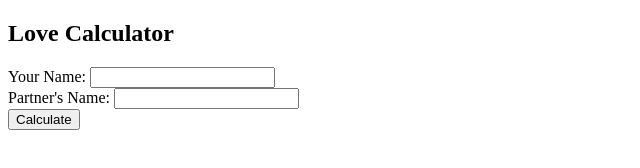
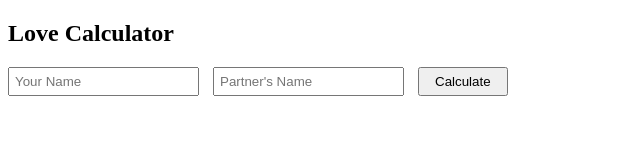
Before and after one commit to Primuha/love-calculator, a plain HTML site: page index.html in a window 1280 px wide. Shown: the whole page, without its empty margins (0-640 px from the left). Drawn offline with Linux system fonts and the light colour scheme.

Commit message:
Update index.html

```diff
--- a/index.html
+++ b/index.html
@@ -4,20 +4,19 @@
     <meta charset="UTF-8">
     <meta name="viewport" content="width=device-width, initial-scale=1.0">
     <title>Love Calculator</title>
+    <link rel="stylesheet" href="style.css"> <!-- Ensure you link to your CSS file correctly -->
 </head>
 <body>
-    <h2>Love Calculator</h2>
-    <form id="loveForm">
-        <div>
-            <label for="yourName">Your Name:</label>
-            <input type="text" id="yourName" required>
+    <div class="love-calculator-container">
+        <h2>Love Calculator</h2>
+        <div class="form-container">
+            <input type="text" id="yourName" placeholder="Your Name">
+            <input type="text" id="partnerName" placeholder="Partner's Name">
+            <button onclick="calculateLove()">Calculate</button>
         </div>
-        <div>
-            <label for="partnerName">Partner's Name:</label>
-            <input type="text" id="partnerName" required>
-        </div>
-        <button type="button" onclick="calculateLove()">Calculate</button>
-    </form>
-    <div id="result"></div>
+        <div id="result"></div>
+    </div>
+
+    <script src="script.js"></script> <!-- Ensure your JavaScript file is correctly linked -->
 </body>
 </html>
```
